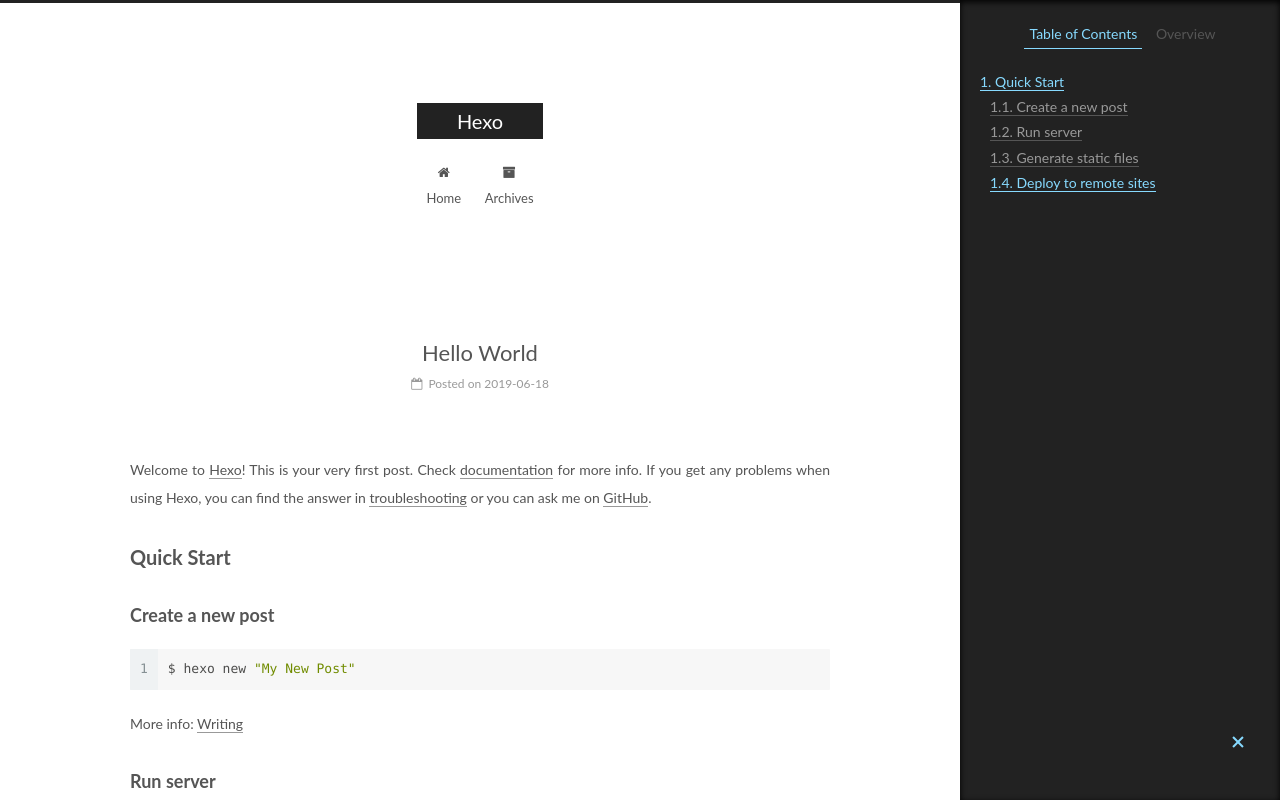
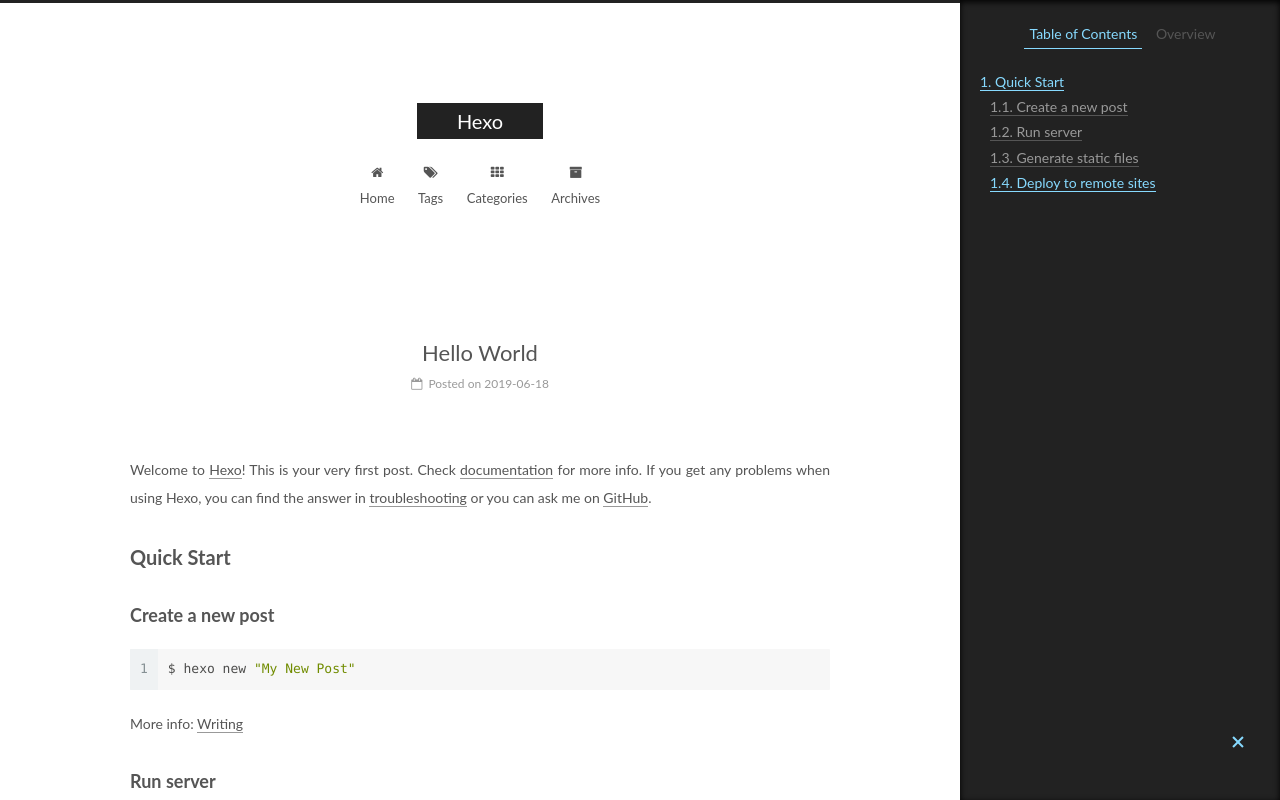
Before and after one commit to yufei1989/yufei1989.github.io, a plain HTML site: page 2019/06/18/hello-world/index.html in a window 1280 px wide. Shown: the top 800 px of the page. Drawn offline with Linux system fonts and the light colour scheme.

Commit message:
Site updated: 2019-06-19 12:10:55

```diff
--- a/2019/06/18/hello-world/index.html
+++ b/2019/06/18/hello-world/index.html
@@ -186,6 +186,26 @@
               <i class="menu-item-icon fa fa-fw fa-home"></i> <br>
 
             Home
+          </a>
+        </li>
+
+
+        <li class="menu-item menu-item-tags">
+          <a href="/tags/" rel="section">
+
+              <i class="menu-item-icon fa fa-fw fa-tags"></i> <br>
+
+            Tags
+          </a>
+        </li>
+
+
+        <li class="menu-item menu-item-categories">
+          <a href="/categories/" rel="section">
+
+              <i class="menu-item-icon fa fa-fw fa-th"></i> <br>
+
+            Categories
           </a>
         </li>
 
--- a/css/main.css
+++ b/css/main.css
@@ -1822,7 +1822,7 @@ pre .javascript .function {
   width: 4px;
   height: 4px;
   border-radius: 50%;
-  background: #1bff06;
+  background: #87ad7f;
 }
 .links-of-blogroll {
   font-size: 13px;
```
Also changed, not shown: archives/2019/06/index.html (+20 -0 lines), archives/2019/index.html (+20 -0 lines), archives/index.html (+20 -0 lines), index.html (+20 -0 lines).
